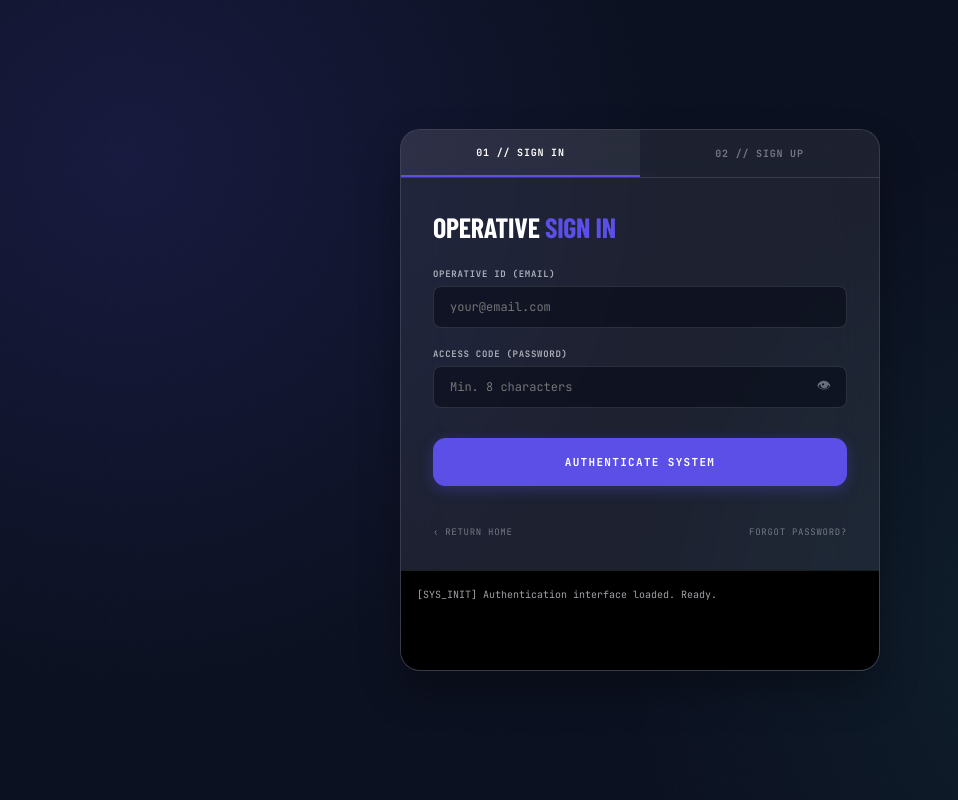
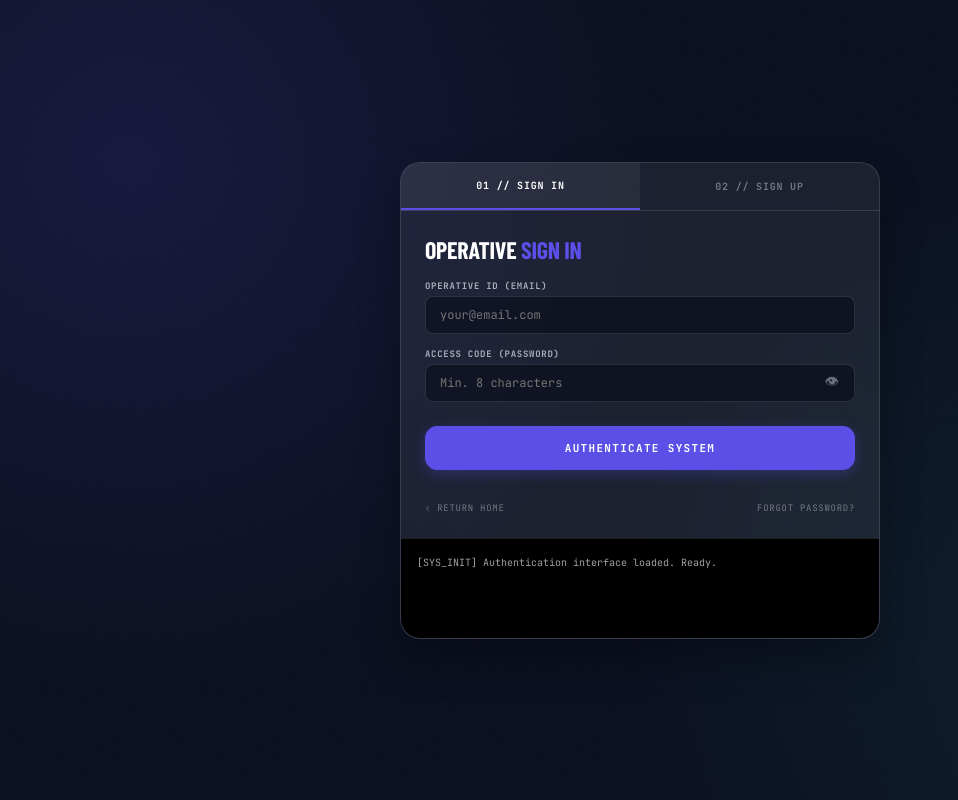
Before and after one commit to Dhanush0792/Career, a browser extension: page frontend/auth.html in a window 1280 px wide. Shown: the whole page, without its empty margins (0-958 px from the left). Drawn offline with nearby package versions, Linux system fonts and the light colour scheme; a web font is replaced by a local one.

Commit message:
style: optimize auth form vertical spacing and allow page scroll on narrow viewports

```diff
--- a/frontend/auth.html
+++ b/frontend/auth.html
@@ -38,7 +38,7 @@ body {
   padding: 20px;
   background-image: radial-gradient(circle at 10% 20%, rgba(91, 79, 232, 0.15) 0%, transparent 40%),
                     radial-gradient(circle at 90% 80%, rgba(47, 221, 196, 0.08) 0%, transparent 40%);
-  overflow: hidden;
+  overflow-y: auto;
 }
 body::after {
   content: '';
@@ -84,26 +84,26 @@ body::after {
   border-bottom: 2px solid var(--orange);
 }
 .auth-body {
-  padding: 32px;
+  padding: 24px;
 }
 .auth-title {
   font-family: var(--display);
-  font-size: 28px;
+  font-size: 24px;
   font-weight: 900;
   letter-spacing: -.01em;
   text-transform: uppercase;
   color: var(--white);
-  margin-bottom: 24px;
+  margin-bottom: 16px;
 }
 .auth-title em {
   font-style: normal;
   color: var(--orange);
 }
 .form-group {
-  margin-bottom: 20px;
+  margin-bottom: 14px;
   display: flex;
   flex-direction: column;
-  gap: 6px;
+  gap: 4px;
 }
 .form-group label {
   font-family: var(--mono);
@@ -116,7 +116,7 @@ body::after {
 .form-input {
   background: var(--s2);
   border: 1px solid var(--border);
-  padding: 12px 16px;
+  padding: 10px 14px;
   font-family: var(--mono);
   font-size: 12px;
   color: var(--white);
@@ -129,7 +129,7 @@ body::after {
 }
 .auth-submit-btn {
   width: 100%;
-  height: 48px;
+  height: 44px;
   background: var(--orange);
   color: var(--white);
   font-family: var(--mono);
@@ -171,7 +171,7 @@ body::after {
 
 .back-link {
   display: inline-block;
-  margin-top: 24px;
+  margin-top: 16px;
   font-family: var(--mono);
   font-size: 9px;
   color: var(--dim);
```
